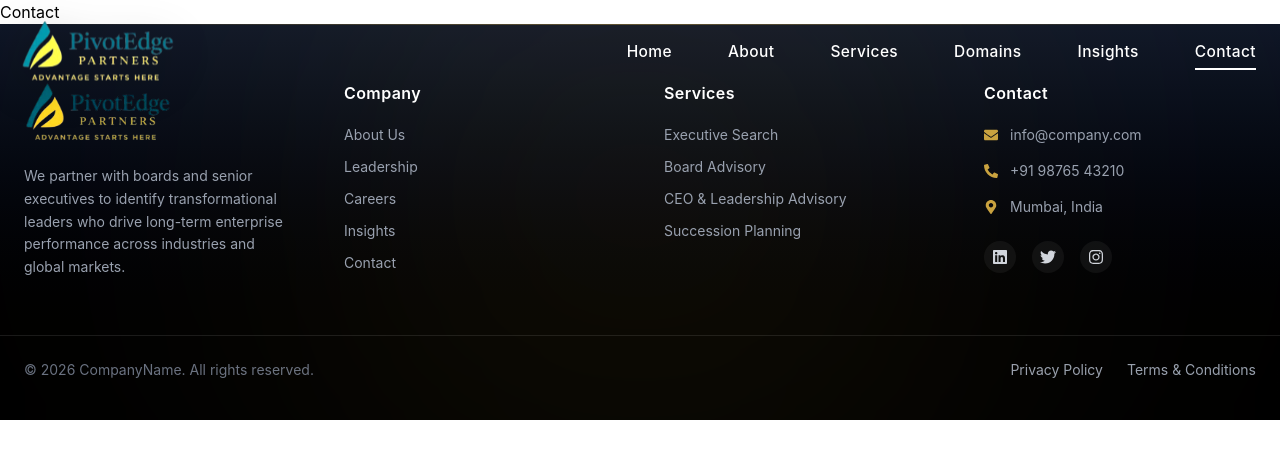
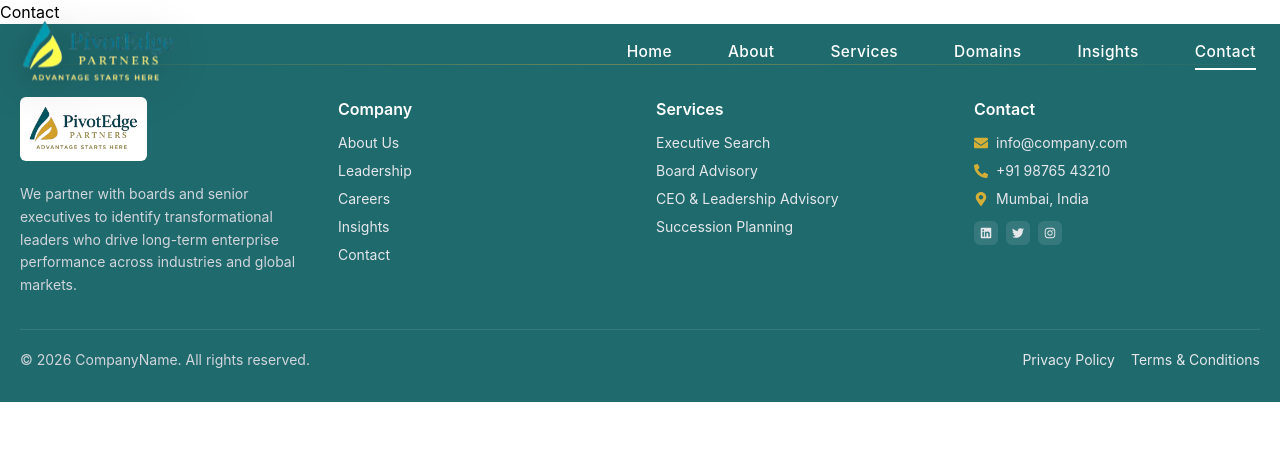
Before and after one commit to DesignPlaybook/PivotEdgeRepo, a React app: page /contact in a window 1280 px wide. Shown: the top 458 px of the page. Built offline with nearby package versions, Linux system fonts and the light colour scheme; the HTML template or start-up script is replaced by a standard one.

Commit message:
footer changes added

```diff
--- a/src/components/Footer.jsx
+++ b/src/components/Footer.jsx
@@ -12,25 +12,23 @@ import {
 
 const Footer = () => {
   return (
-    <footer className="relative bg-gradient-to-b from-gray-900 to-black text-gray-300  pb-10 overflow-hidden">
+    <footer className="bg-[#1f6a6d] text-gray-200 pt-10 pb-8">
 
-      {/* Background Glow */}
-      <div className="absolute -top-32 left-1/2 -translate-x-1/2 w-[600px] h-[600px] bg-[#C9A23F]/10 blur-[180px] rounded-full"></div>
+      {/* Top Divider */}
+      <div className="h-[1px] w-full bg-gradient-to-r from-transparent via-[#d4af37] to-transparent opacity-40 mb-8"></div>
 
-      {/* Top Gold Divider */}
-      <div className="h-[1px] w-full bg-gradient-to-r from-transparent via-[#C9A23F] to-transparent opacity-40 mb-14"></div>
+      <div className="max-w-7xl mx-auto px-5">
 
-      <div className="relative max-w-7xl mx-auto px-6 grid md:grid-cols-4 gap-12">
+        {/* Grid Layout */}
+        <div className="grid grid-cols-3 sm:grid-cols-3 lg:grid-cols-4 gap-4 sm:gap-8">
 
-        {/* Logo + About */}
-        <div>
-          <img
-            src={logo}
-            alt="Company Logo"
-            className="h-16 w-auto mb-5 brightness-125 contrast-125 transition duration-300 hover:scale-105 hover:drop-shadow-[0_0_12px_rgba(201,162,63,0.6)]"
-          />
+          {/* Logo Section (Desktop Only) */}
+          <div className="hidden lg:block max-w-xs">
+            <div className="bg-white p-2 rounded-md inline-block mb-4">
+              <img src={logo} alt="Company Logo" className="h-12 w-auto" />
+            </div>
 
-          <p className="text-gray-400 text-sm leading-relaxed">
+            <p className="text-sm leading-relaxed text-gray-300">
               We partner with boards and senior executives to identify
               transformational leaders who drive long-term enterprise
               performance across industries and global markets.
@@ -39,110 +37,106 @@ const Footer = () => {
 
           {/* Company */}
           <div>
-          <h4 className="text-white font-semibold mb-5 tracking-wide">Company</h4>
+            <h4 className="text-white font-semibold mb-3 text-xs sm:text-sm md:text-base">
+              Company
+            </h4>
 
-          <ul className="space-y-3 text-sm text-gray-400">
-
-            {["About Us", "Leadership", "Careers", "Insights", "Contact"].map(
-              (item, index) => (
-                <li key={index} className="group cursor-pointer w-fit">
-                  <span className="relative transition hover:text-white">
-                    {item}
-                    <span className="absolute left-0 -bottom-1 w-0 h-[1px] bg-[#C9A23F] transition-all duration-300 group-hover:w-full"></span>
-                  </span>
-                </li>
-              )
-            )}
-
+            <ul className="space-y-1 sm:space-y-2 text-[11px] sm:text-xs md:text-sm">
+              <li className="hover:text-[#d4af37] cursor-pointer">About Us</li>
+              <li className="hover:text-[#d4af37] cursor-pointer">Leadership</li>
+              <li className="hover:text-[#d4af37] cursor-pointer">Careers</li>
+              <li className="hover:text-[#d4af37] cursor-pointer">Insights</li>
+              <li className="hover:text-[#d4af37] cursor-pointer">Contact</li>
             </ul>
           </div>
 
           {/* Services */}
           <div>
-          <h4 className="text-white font-semibold mb-5 tracking-wide">Services</h4>
+            <h4 className="text-white font-semibold mb-3 text-xs sm:text-sm md:text-base">
+              Services
+            </h4>
 
-          <ul className="space-y-3 text-sm text-gray-400">
-
-            {[
-              "Executive Search",
-              "Board Advisory",
-              "CEO & Leadership Advisory",
-              "Succession Planning",
-            ].map((item, index) => (
-              <li key={index} className="group cursor-pointer w-fit">
-                <span className="relative transition hover:text-white">
-                  {item}
-                  <span className="absolute left-0 -bottom-1 w-0 h-[1px] bg-[#C9A23F] transition-all duration-300 group-hover:w-full"></span>
-                </span>
+            <ul className="space-y-1 sm:space-y-2 text-[11px] sm:text-xs md:text-sm">
+              <li className="hover:text-[#d4af37] cursor-pointer">
+                Executive Search
               </li>
-            ))}
-
+              <li className="hover:text-[#d4af37] cursor-pointer">
+                Board Advisory
+              </li>
+              <li className="hover:text-[#d4af37] cursor-pointer">
+                CEO & Leadership Advisory
+              </li>
+              <li className="hover:text-[#d4af37] cursor-pointer">
+                Succession Planning
+              </li>
             </ul>
           </div>
 
           {/* Contact */}
           <div>
-          <h4 className="text-white font-semibold mb-5 tracking-wide">Contact</h4>
+            <h4 className="text-white font-semibold mb-3 text-xs sm:text-sm md:text-base">
+              Contact
+            </h4>
 
-          <ul className="space-y-4 text-sm text-gray-400">
+            <ul className="space-y-2 text-[11px] sm:text-xs md:text-sm">
 
-            <li className="flex items-center gap-3">
-              <FaEnvelope className="text-[#C9A23F]" />
-              info@company.com
+              <li className="flex items-start gap-2 break-words">
+                <FaEnvelope className="text-[#d4af37] mt-[3px] min-w-[12px]" />
+                <span>info@company.com</span>
               </li>
 
-            <li className="flex items-center gap-3">
-              <FaPhoneAlt className="text-[#C9A23F]" />
-              +91 98765 43210
+              <li className="flex items-start gap-2 break-words">
+                <FaPhoneAlt className="text-[#d4af37] mt-[3px] min-w-[12px]" />
+                <span>+91 98765 43210</span>
               </li>
 
-            <li className="flex items-center gap-3">
-              <FaMapMarkerAlt className="text-[#C9A23F]" />
-              Mumbai, India
+              <li className="flex items-start gap-2 break-words">
+                <FaMapMarkerAlt className="text-[#d4af37] mt-[3px] min-w-[12px]" />
+                <span>Mumbai, India</span>
               </li>
 
             </ul>
 
             {/* Social Icons */}
-          <div className="flex gap-4 mt-6">
+            <div className="flex gap-2 mt-3">
 
-            <a className="p-2 rounded-full bg-white/5 hover:bg-[#C9A23F] hover:text-black transition duration-300 cursor-pointer">
-              <FaLinkedin />
+              <a className="p-1.5 rounded-md bg-white/10 hover:bg-[#d4af37] hover:text-black transition cursor-pointer">
+                <FaLinkedin size={12} />
               </a>
 
-            <a className="p-2 rounded-full bg-white/5 hover:bg-[#C9A23F] hover:text-black transition duration-300 cursor-pointer">
-              <FaTwitter />
+              <a className="p-1.5 rounded-md bg-white/10 hover:bg-[#d4af37] hover:text-black transition cursor-pointer">
+                <FaTwitter size={12} />
               </a>
 
-            <a className="p-2 rounded-full bg-white/5 hover:bg-[#C9A23F] hover:text-black transition duration-300 cursor-pointer">
-              <FaInstagram />
+              <a className="p-1.5 rounded-md bg-white/10 hover:bg-[#d4af37] hover:text-black transition cursor-pointer">
+                <FaInstagram size={12} />
               </a>
 
+            </div>
           </div>
 
         </div>
 
-      </div>
+        {/* Bottom Section */}
+        <div className="border-t border-white/10 mt-8 pt-5 flex flex-col md:flex-row justify-between items-center gap-3 text-[11px] md:text-sm">
 
-      {/* Bottom */}
-      <div className="max-w-7xl mx-auto px-6 mt-14 border-t border-white/10 pt-6 flex flex-col md:flex-row justify-between items-center gap-4">
-
-        <p className="text-gray-500 text-sm text-center md:text-left">
+          <p className="text-gray-300 text-center md:text-left">
             © {new Date().getFullYear()} CompanyName. All rights reserved.
           </p>
 
-        <div className="flex gap-6 text-sm text-gray-400">
-          <span className="hover:text-white cursor-pointer transition">
+          <div className="flex gap-4">
+            <span className="hover:text-[#d4af37] cursor-pointer">
               Privacy Policy
             </span>
 
-          <span className="hover:text-white cursor-pointer transition">
+            <span className="hover:text-[#d4af37] cursor-pointer">
               Terms & Conditions
             </span>
           </div>
 
         </div>
 
+      </div>
     </footer>
   );
 };
```
Lines whose indentation alone changed are shown as unchanged.
